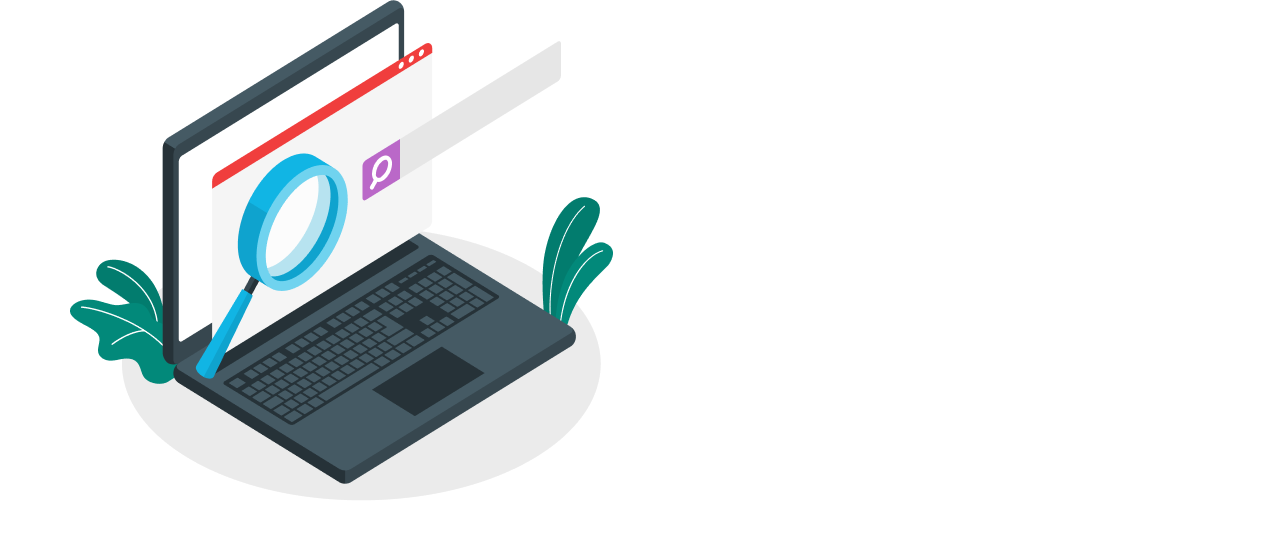
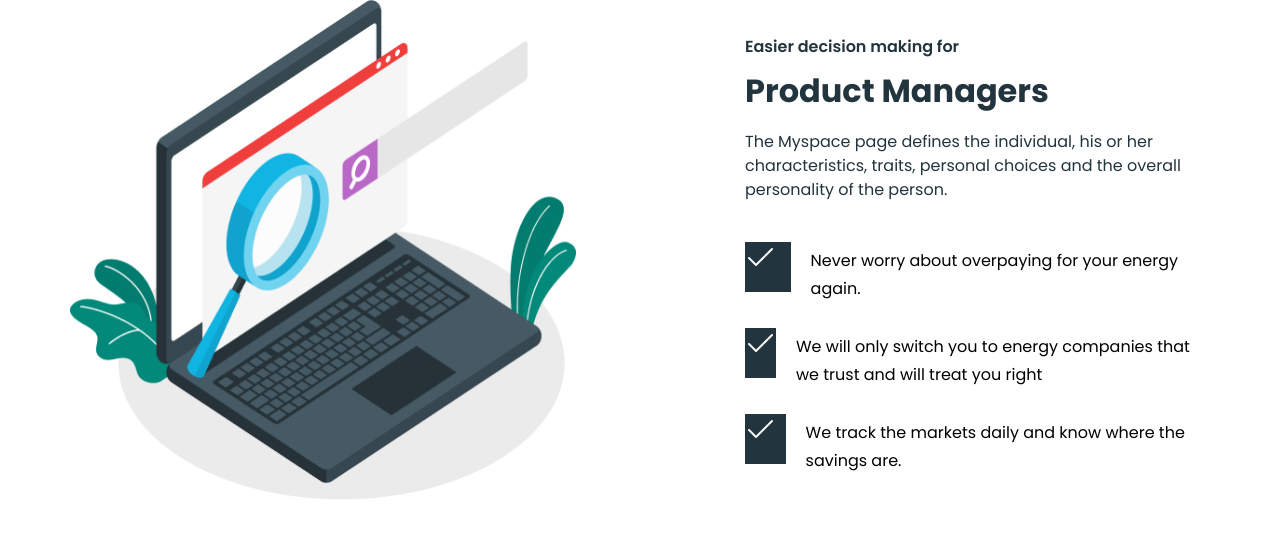
Before and after one commit to Mrshokhrukh/product, a plain HTML site: page index.html in a window 1280 px wide. Drawn offline with Linux system fonts and the light colour scheme.

Commit message:
add sec3

```diff
--- a/index.html
+++ b/index.html
@@ -16,9 +16,27 @@
     <!-- Nurmukhammad works start -->
     <section class="container">
         <div class="section_3_top">
-            <img src="./img/amic1.png" alt="">
-            <div>
-
+            <img src="./img/amic1.png" alt="" class="section_3_img1">
+            <div class="section_3_top_right">
+                <p class="sec3_p">Easier decision making for</p>
+                <h2 class="sec3_h2">Product Managers</h2>
+                <p class="sec3_p2">The Myspace page defines the individual, his or her characteristics, traits, personal choices and the overall personality of the person. </p>
+                <ul class="sec_3_ul">
+                    <li class="sec_3_li">
+                        <div class="sec3_dones">
+                             <img src="./img/icons8-done-30.png" class="sec3_done" alt="">
+                        </div>
+                        <p class="sec_3_p3">Never worry about overpaying for your energy again. </p>
+                    </li>
+                    <li class="sec_3_li sec_3_li2">
+                        <div class="sec3_dones"> <img src="./img/icons8-done-30.png" class="sec3_done" alt=""></div>
+                        <p class="sec_3_p3">We will only switch you to energy companies that we trust and will treat you right </p>
+                    </li>
+                    <li class="sec_3_li sec_3_li3">
+                        <div class="sec3_dones"> <img src="./img/icons8-done-30.png" class="sec3_done" alt=""></div>
+                        <p class="sec_3_p3">We track the markets daily and know where the savings are. </p>
+                    </li>
+                </ul>
             </div>
 
         </div>
--- a/style/sec_3.css
+++ b/style/sec_3.css
@@ -0,0 +1,61 @@
+.section_3_top{
+    width: 1125px;
+    height: 500px;
+
+    display: flex;
+    align-items: center;
+    justify-content: space-between;
+    gap: 30px;
+}
+.section_3_img1{
+    width: 45%;
+    height: 100%;
+}
+.section_3_top_right{
+    width: 40%;
+    height: 427px;
+}
+.sec3_p{
+    font-size: 16px;
+    font-weight: 600;
+    line-height: 20px;
+    color:     #22343D;
+
+}
+.sec3_p2{
+    font-size: 16px;
+    font-weight: 400;
+    line-height: 24px;
+    color:     #22343D;
+    padding: 15px 0;
+}
+.sec3_h2{
+    font-size: 32px;
+    font-weight: 700;
+    line-height: 48px;
+    color:     #22343D;
+    margin-top: 10px;
+}
+.sec_3_ul{
+    list-style: none;
+
+}
+.sec_3_li{
+    display: flex;
+    justify-content: space-between;
+    align-items: center;
+    gap: 20px;
+    margin: 15px 0;
+
+}
+.sec3_dones{
+    width: 50px;
+    height: 50px;
+    background-color: #22343D;
+}
+.sec_3_p3{
+    font-size: 16px;
+    font-weight: 400;
+    line-height: 28px;
+    margin-top: 15px;
+}
```
Also changed, not shown: img/icons8-done-30.png (added).
